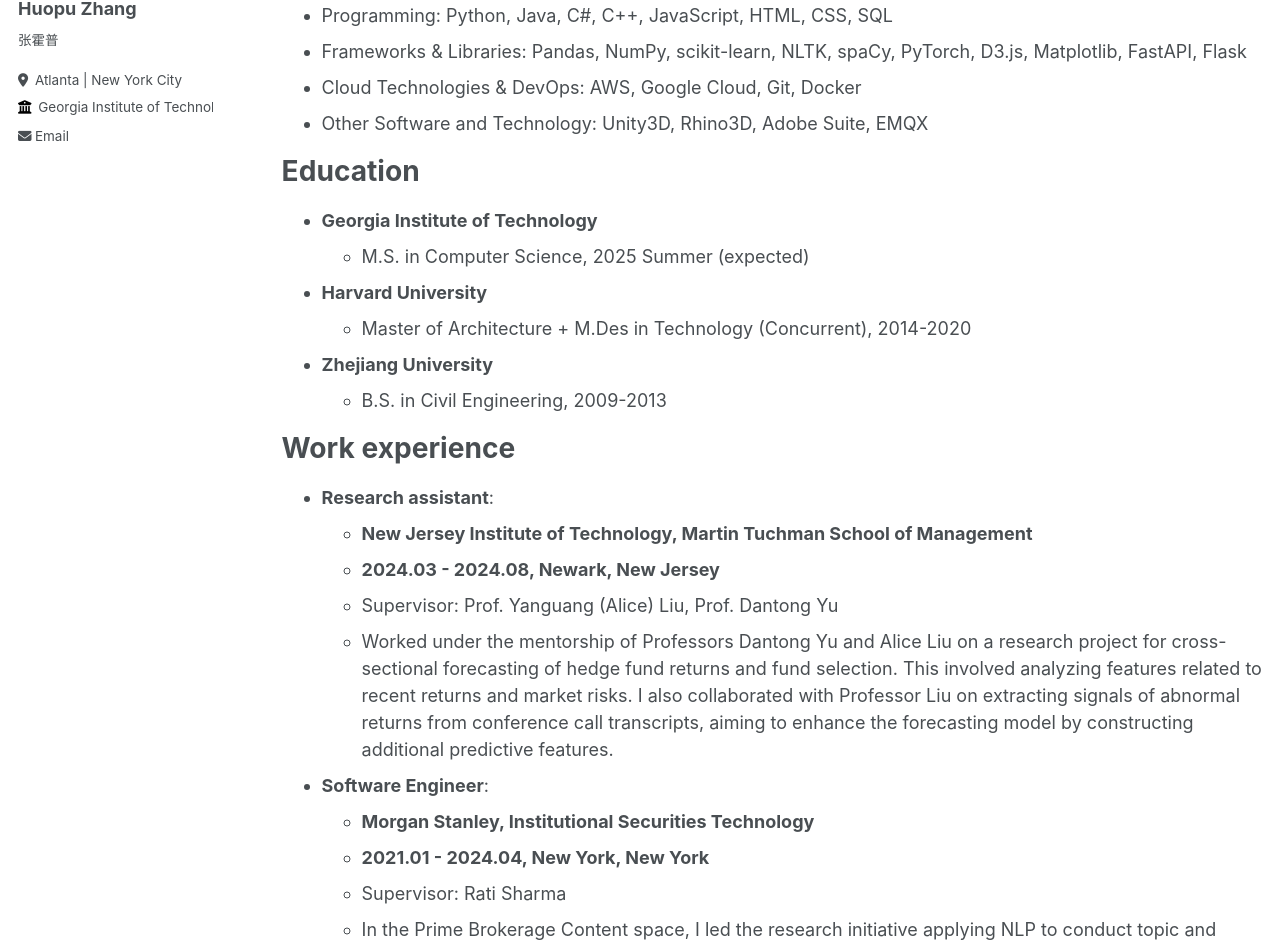
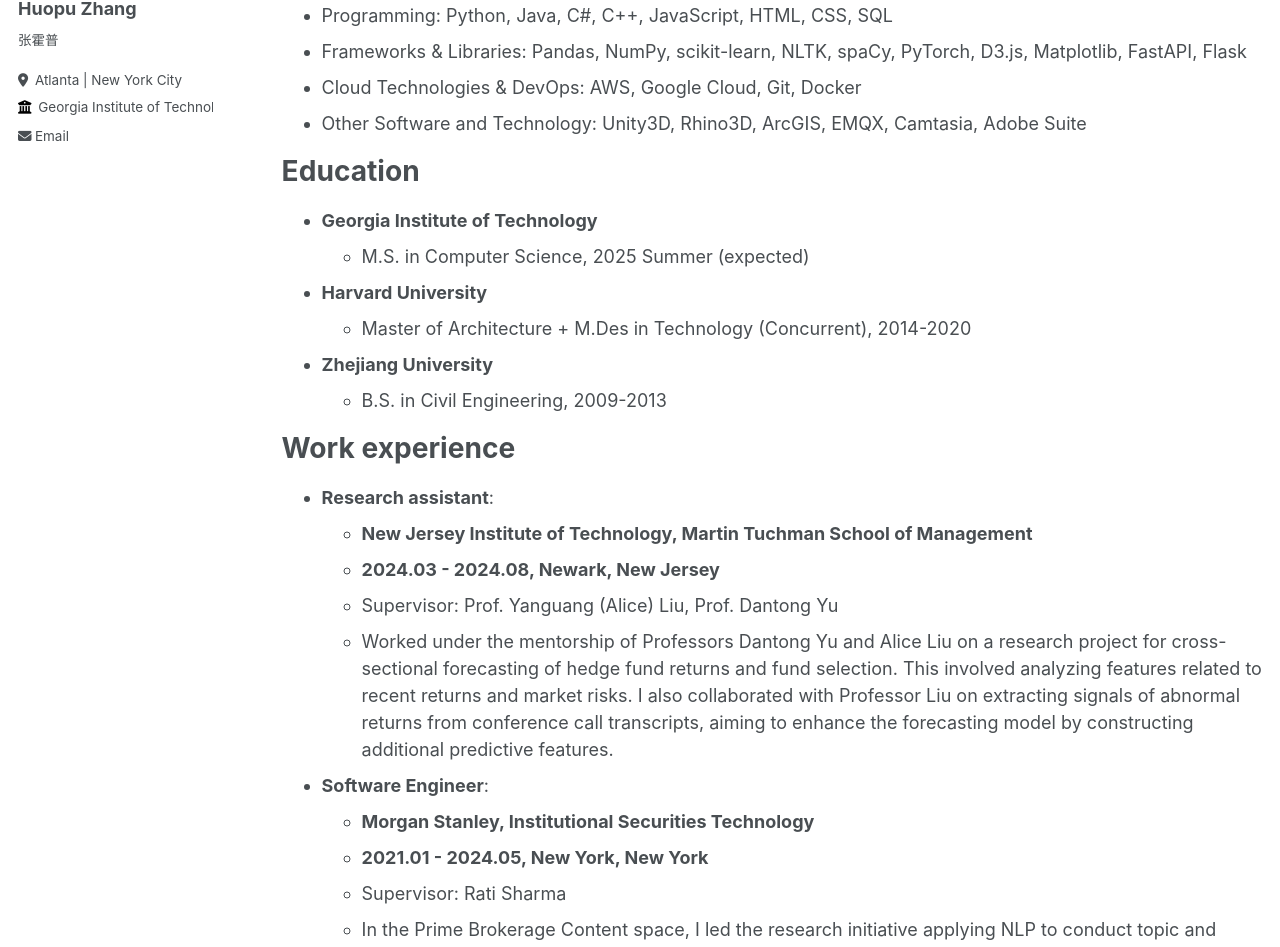
Before and after one commit to Kharasso/Kharasso.github.io, a Jekyll site: the page built from _pages/cv.md, in a window 1280 px wide and 1400 px high. Shown: the part 293-1240 px from the top of the window. Built offline with Jekyll 4.4.1, drawn with Linux system fonts in a browser that asks for light colours.

Commit message:
minor edits in cv

```diff
--- a/_pages/cv.md
+++ b/_pages/cv.md
@@ -19,7 +19,7 @@ Skills and Expertise
 * Programming: Python, Java, C#, C++, JavaScript, HTML, CSS, SQL
 * Frameworks & Libraries: Pandas, NumPy, scikit-learn, NLTK, spaCy, PyTorch, D3.js, Matplotlib, FastAPI, Flask
 * Cloud Technologies & DevOps: AWS, Google Cloud, Git, Docker
-* Other Software and Technology: Unity3D, Rhino3D, Adobe Suite, EMQX
+* Other Software and Technology: Unity3D, Rhino3D, ArcGIS, EMQX, Camtasia, Adobe Suite
 
 Education
 ======
@@ -40,7 +40,7 @@ Work experience
 
 * **Software Engineer**:
   * **Morgan Stanley, Institutional Securities Technology**
-  * **2021.01 - 2024.04, New York, New York**
+  * **2021.01 - 2024.05, New York, New York**
   * Supervisor: Rati Sharma
   * In the Prime Brokerage Content space, I led the research initiative applying NLP to conduct topic and trend analysis of communication data between financial advisors and clients. This included developing models to identify key discussion themes and emerging trends to provide actionable insights.
   * I led the design and implementation of an array of dashboards for finance data visualization and monitoring. These frontends are built with React and, in cases involving legacy applications, HTML/CSS and JQuery.
```
